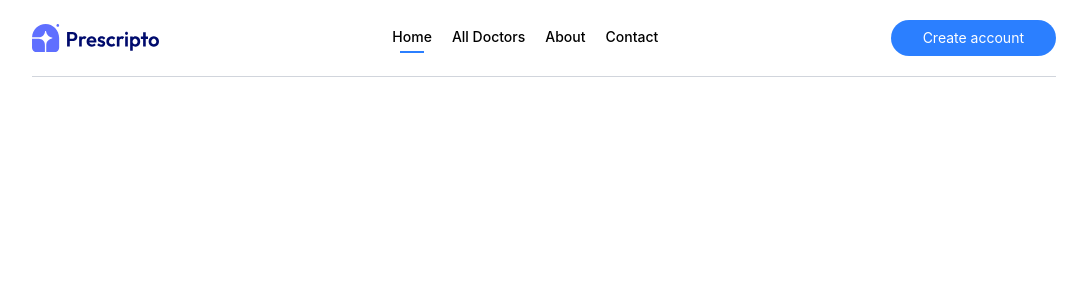
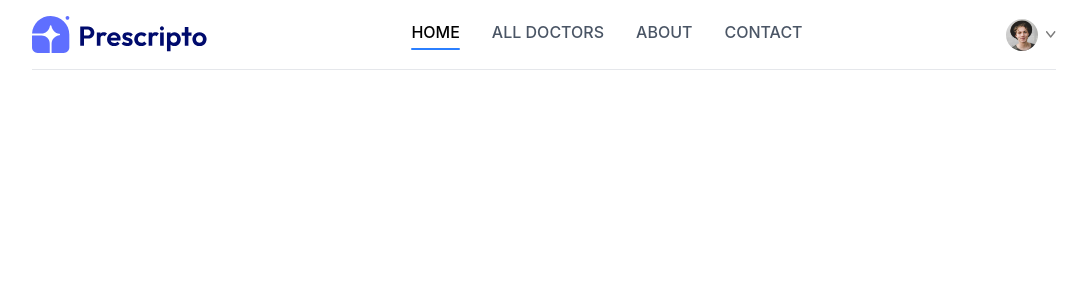
Before and after one commit to Utkarsh-webdev/Doc-Place, a React (Vite) app in the folder client/: page / in a window 1280 px wide. Shown: the top 300 px of the page, without its empty margins (96-1183 px from the left). Built offline with nearby package versions, Linux system fonts and the light colour scheme.

Commit message:
Refactor Navbar component for improved layout and navigation functionality

```diff
--- a/client/src/components/Navbar.jsx
+++ b/client/src/components/Navbar.jsx
@@ -1,36 +1,161 @@
-import React from 'react'
-import {assets} from "../assets/assets_frontend/assets"
-import { NavLink } from 'react-router-dom'
+import React, { useState } from "react";
+import { assets } from "../assets/assets_frontend/assets";
+import { NavLink, useNavigate } from "react-router-dom";
 
 const Navbar = () => {
+  const navigate = useNavigate();
+
+  // For testing
+  const [token, setToken] = useState(true);
+
   return (
-    <div className="flex items-center justify-between text-sm py-5 mb-5 border-b border-gray-300">
-        <img className="w-32 cursor-pointer" src={assets.logo} alt="" />
-        <ul className="hidden md:flex items-start gap-5 font-medium">
-            <NavLink to='/'>
-              <li className='py-1'>Home</li>
-              <hr className='border-none outline-none h-0.5 bg-blue-500 w-3/5 m-auto hidden' />
-            </NavLink>
-            <NavLink to='/doctors'>
-              <li className='py-1'>All Doctors</li>
-              <hr className='border-none outline-none h-0.5 bg-blue-500 w-3/5 m-auto hidden' />
-            </NavLink>
-            <NavLink to='/about'>
-              <li className='py-1'>About</li>
-              <hr className='border-none outline-none h-0.5 bg-blue-500 w-3/5 m-auto hidden' />
-            </NavLink>
-            <NavLink to='/contact'>
-              <li className='py-1'>Contact</li>
-              <hr className='border-none outline-none h-0.5 bg-blue-500 w-3/5 m-auto hidden' />
-            </NavLink>
-        </ul>
-        <div className=''>
-          <button className="bg-blue-500 text-white px-8 py-2 rounded-full font-middum hidden md:inline-block">
-            Create account
+    <div className="flex items-center justify-between py-4 mb-5 border-b border-gray-200 bg-white sticky top-0 z-50">
+      {/* Logo */}
+      <img
+        src={assets.logo}
+        alt="Logo"
+        className="w-44 cursor-pointer"
+        onClick={() => navigate("/")}
+      />
+
+      {/* Navigation */}
+      <ul className="hidden md:flex items-center gap-8 font-medium">
+        <NavLink to="/">
+          {({ isActive }) => (
+            <div className="flex flex-col items-center gap-1 group">
+              <p
+                className={
+                  isActive ? "text-black" : "text-gray-600 hover:text-black"
+                }
+              >
+                HOME
+              </p>
+
+              <div
+                className={`h-[2px] bg-blue-500 rounded-full transition-all duration-300 ${
+                  isActive ? "w-full" : "w-0 group-hover:w-full"
+                }`}
+              />
+            </div>
+          )}
+        </NavLink>
+
+        <NavLink to="/doctors">
+          {({ isActive }) => (
+            <div className="flex flex-col items-center gap-1 group">
+              <p
+                className={
+                  isActive ? "text-black" : "text-gray-600 hover:text-black"
+                }
+              >
+                ALL DOCTORS
+              </p>
+
+              <div
+                className={`h-[2px] bg-blue-500 rounded-full transition-all duration-300 ${
+                  isActive ? "w-full" : "w-0 group-hover:w-full"
+                }`}
+              />
+            </div>
+          )}
+        </NavLink>
+
+        <NavLink to="/about">
+          {({ isActive }) => (
+            <div className="flex flex-col items-center gap-1 group">
+              <p
+                className={
+                  isActive ? "text-black" : "text-gray-600 hover:text-black"
+                }
+              >
+                ABOUT
+              </p>
+
+              <div
+                className={`h-[2px] bg-blue-500 rounded-full transition-all duration-300 ${
+                  isActive ? "w-full" : "w-0 group-hover:w-full"
+                }`}
+              />
+            </div>
+          )}
+        </NavLink>
+
+        <NavLink to="/contact">
+          {({ isActive }) => (
+            <div className="flex flex-col items-center gap-1 group">
+              <p
+                className={
+                  isActive ? "text-black" : "text-gray-600 hover:text-black"
+                }
+              >
+                CONTACT
+              </p>
+
+              <div
+                className={`h-[2px] bg-blue-500 rounded-full transition-all duration-300 ${
+                  isActive ? "w-full" : "w-0 group-hover:w-full"
+                }`}
+              />
+            </div>
+          )}
+        </NavLink>
+      </ul>
+
+      {/* Right Side */}
+      <div className="flex items-center gap-4">
+        {token ? (
+          <div className="relative group cursor-pointer">
+            <div className="flex items-center gap-2">
+              <img
+                className="w-8 rounded-full"
+                src={assets.profile_pic}
+                alt="Profile"
+              />
+
+              <img
+                className="w-2.5"
+                src={assets.dropdown_icon}
+                alt="Dropdown"
+              />
+            </div>
+
+            {/* Dropdown */}
+            <div className="absolute right-0 top-8 pt-4 hidden group-hover:block z-20">
+              <div className="min-w-48 bg-white rounded-xl shadow-lg border border-gray-100 flex flex-col gap-3 p-4">
+                <p
+                  onClick={() => navigate("/my-profile")}
+                  className="cursor-pointer hover:text-blue-500"
+                >
+                  My Profile
+                </p>
+
+                <p
+                  onClick={() => navigate("/my-appointments")}
+                  className="cursor-pointer hover:text-blue-500"
+                >
+                  My Appointments
+                </p>
+
+                <p
+                  onClick={() => setToken(false)}
+                  className="cursor-pointer hover:text-red-500"
+                >
+                  Logout
+                </p>
+              </div>
+            </div>
+          </div>
+        ) : (
+          <button
+            onClick={() => navigate("/login")}
+            className="bg-blue-500 text-white px-8 py-3 rounded-full hover:bg-blue-600 transition-all"
+          >
+            Create Account
           </button>
-        </div>
+        )}
+      </div>
     </div>
-  )
-}
+  );
+};
 
-export default Navbar
+export default Navbar;
```
